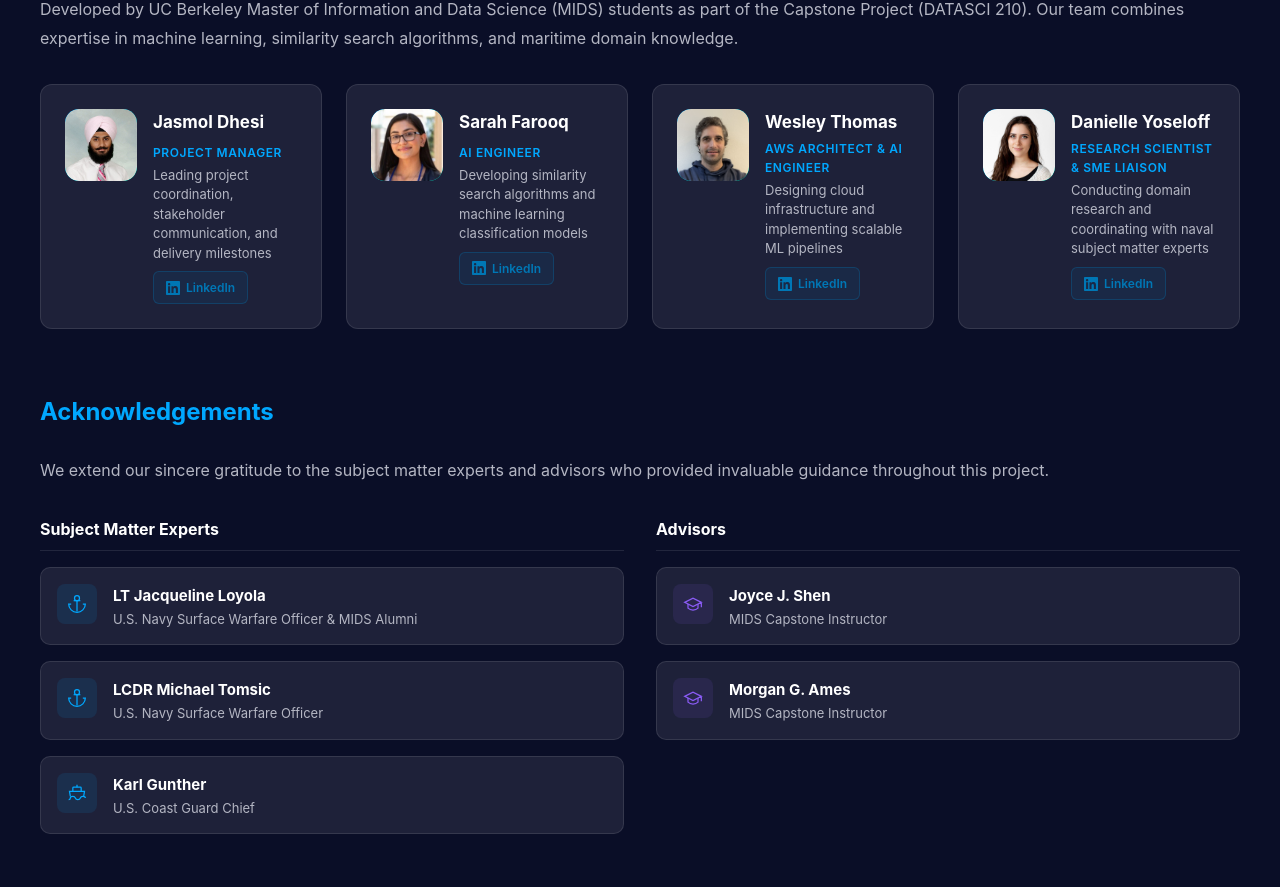
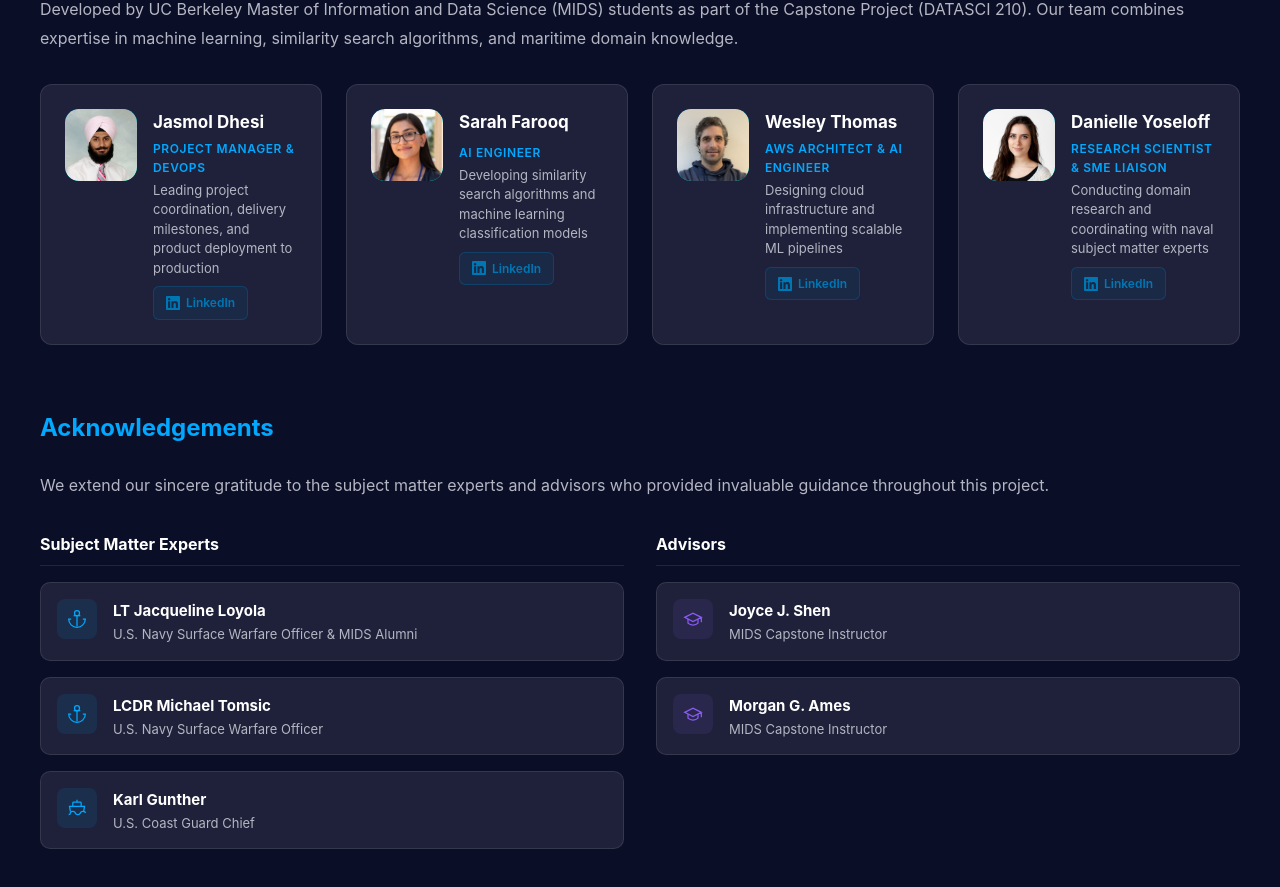
Before and after one commit to JasmolSD/deep-keel, a React (Vite) app in the folder client/: page /about in a window 1280 px wide. Shown: the part 2293-3180 px from the top of the page. Built offline with nearby package versions, Linux system fonts and the light colour scheme; no server answers.

Commit message:
about me update

```diff
--- a/client/src/pages/About.jsx
+++ b/client/src/pages/About.jsx
@@ -211,8 +211,8 @@ const AboutPage = () => {
                                 </div>
                                 <div className="team-info">
                                     <h4>Jasmol Dhesi</h4>
-                                    <span className="team-role">Project Manager</span>
-                                    <p>Leading project coordination, stakeholder communication, and delivery milestones</p>
+                                    <span className="team-role">Project Manager & DevOps</span>
+                                    <p>Leading project coordination, delivery milestones, and product deployment to production</p>
                                     <a href="https://www.linkedin.com/in/jasmoldhesi/" target="_blank" rel="noopener noreferrer" className="linkedin-link">
                                         <svg viewBox="0 0 24 24" fill="currentColor">
                                             <path d="M20.447 20.452h-3.554v-5.569c0-1.328-.027-3.037-1.852-3.037-1.853 0-2.136 1.445-2.136 2.939v5.667H9.351V9h3.414v1.561h.046c.477-.9 1.637-1.85 3.37-1.85 3.601 0 4.267 2.37 4.267 5.455v6.286zM5.337 7.433a2.062 2.062 0 01-2.063-2.065 2.064 2.064 0 112.063 2.065zm1.782 13.019H3.555V9h3.564v11.452zM22.225 0H1.771C.792 0 0 .774 0 1.729v20.542C0 23.227.792 24 1.771 24h20.451C23.2 24 24 23.227 24 22.271V1.729C24 .774 23.2 0 22.222 0h.003z" />
```
